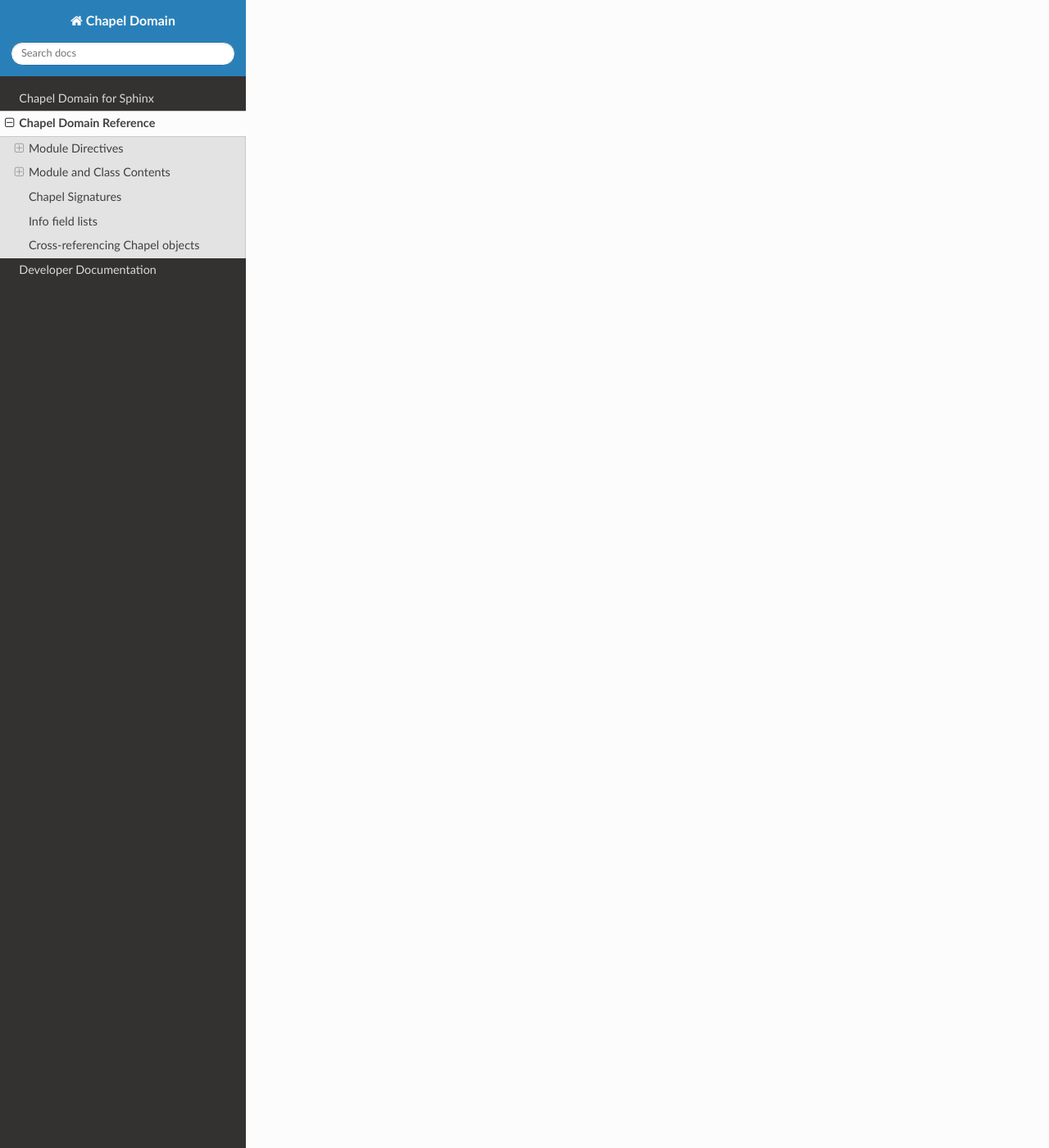
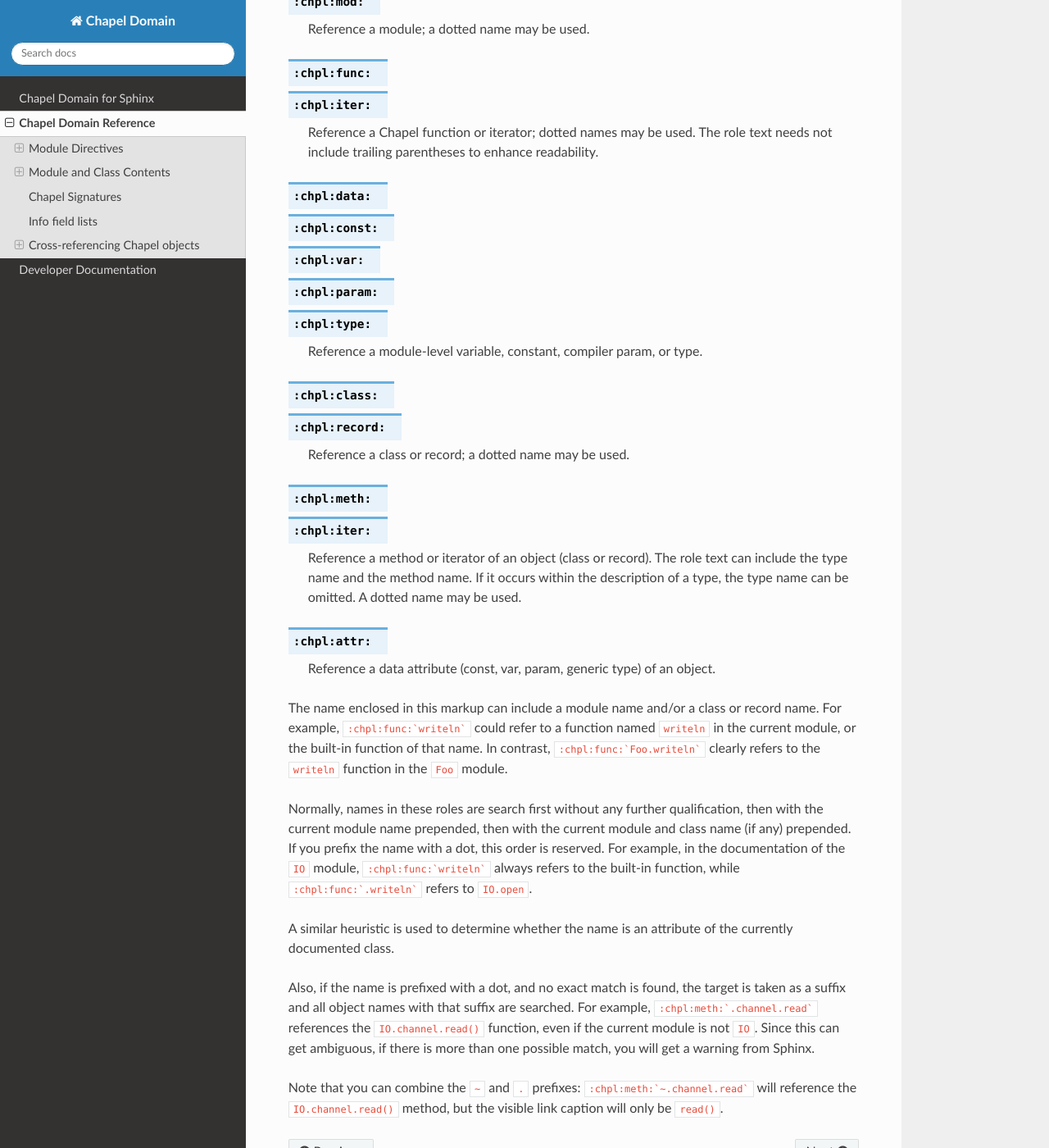
Before and after one commit to chapel-lang/sphinxcontrib-chapeldomain, a Sphinx documentation site: the page built from docs/reference.rst, in a window 1280 px wide and 1400 px high, scrolled down 4521 px. Shown: the whole window at 82% size. Built offline with Sphinx 7.4.7 and the Read the Docs theme 2.0.0, drawn with Linux system fonts in a browser that asks for light colours; the version number could not be read and is left out; some of the changed text lies outside the part shown.

Commit message:
finish up reference doc

````diff
--- a/docs/reference.rst
+++ b/docs/reference.rst
@@ -205,9 +205,108 @@
             :ytype: reference
             :yields: reference to each individual digit of BigNum
 
+The above will render like this:
+
+.. chpl:module:: GMP
+    :noindex:
+    :synopsis: multiple precision integer library
+
+.. chpl:record:: BigNum
+    :noindex:
+
+    multiple precision instances
+
+    .. chpl:method:: proc add(a:BigNum, b:BigNum)
+        :noindex:
+
+        Add two big ints, ``a`` and ``b``, and store the result in ``this``
+        instance.
+
+        :arg a: BigNum to be added
+        :type a: BigNum
+
+        :arg BigNum b: BigNum to be added
+
+        :returns: nothing, result is stored in current instance
+
+    .. chpl:itermethod:: iter these() ref
+        :noindex:
+
+        Arbitrary iterator that returns individual digits of this instance.
+
+        :ytype: reference
+        :yields: reference to each individual digit of BigNum
+
+Note that it is possible to combine the ``arg`` and ``type`` fields into a
+single ``arg`` field, like ``:arg BigNum b:``. The same is true for ``param``
+fields.
+
 .. _chapel-roles:
 
 Cross-referencing Chapel objects
 --------------------------------
 
-.. FIXME: do it
+The following roles refer to objects in modules and are possibly hyperlinked if
+a matching identifier is found:
+
+.. role:: chpl:mod
+
+    Reference a module; a dotted name may be used.
+
+.. role:: chpl:func
+          chpl:iter
+
+    Reference a Chapel function or iterator; dotted names may be used. The role
+    text needs not include trailing parentheses to enhance readability.
+
+.. role:: chpl:data
+          chpl:const
+          chpl:var
+          chpl:param
+          chpl:type
+
+    Reference a module-level variable, constant, compiler param, or type.
+
+.. role:: chpl:class
+          chpl:record
+
+    Reference a class or record; a dotted name may be used.
+
+.. role:: chpl:meth
+          chpl:iter
+
+    Reference a method or iterator of an object (class or record). The role
+    text can include the type name and the method name. If it occurs within the
+    description of a type, the type name can be omitted. A dotted name may be
+    used.
+
+.. role:: chpl:attr
+
+    Reference a data attribute (const, var, param, generic type) of an object.
+
+The name enclosed in this markup can include a module name and/or a class or
+record name. For example, ``:chpl:func:`writeln``` could refer to a function
+named ``writeln`` in the current module, or the built-in function of that
+name. In contrast, ``:chpl:func:`Foo.writeln``` clearly refers to the
+``writeln`` function in the ``Foo`` module.
+
+Normally, names in these roles are search first without any further
+qualification, then with the current module name prepended, then with the
+current module and class name (if any) prepended. If you prefix the name with a
+dot, this order is reserved. For example, in the documentation of the ``IO``
+module, ``:chpl:func:`writeln``` always refers to the built-in function, while
+``:chpl:func:`.writeln``` refers to ``IO.open``.
+
+A similar heuristic is used to determine whether the name is an attribute of
+the currently documented class.
+
+Also, if the name is prefixed with a dot, and no exact match is found, the
+target is taken as a suffix and all object names with that suffix are
+searched. For example, ``:chpl:meth:`.channel.read``` references the
+``IO.channel.read()`` function, even if the current module is not ``IO``. Since
+this can get ambiguous, if there is more than one possible match, you will get
+a warning from Sphinx.
+
+Note that you can combine the ``~`` and ``.`` prefixes:
+``:chpl:meth:`~.channel.read``` will reference the ``IO.channel.read()``
+method, but the visible link caption will only be ``read()``.
````
